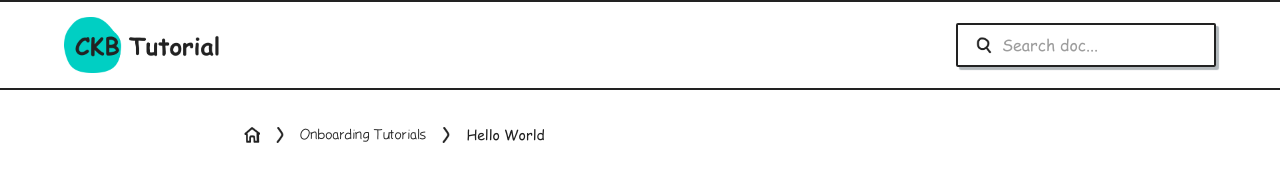
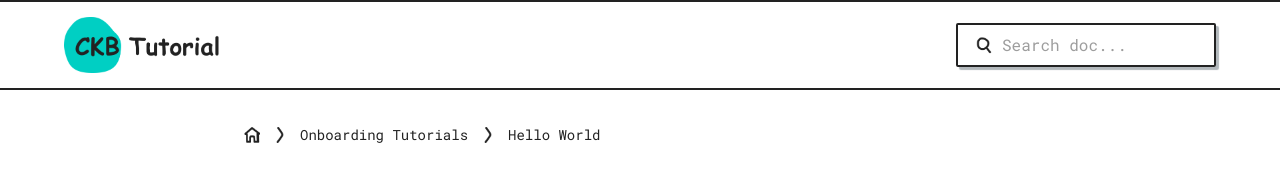
Before and after one commit to cryptape/ckb-tutorial, a React (Vite) app: page / in a window 1280 px wide. Shown: the top 180 px of the page. Built offline with nearby package versions, Linux system fonts and the light colour scheme.

Commit message:
change code font family

```diff
--- a/src/index.css
+++ b/src/index.css
@@ -77,7 +77,7 @@ h3 {
 p,
 pre,
 code {
-  font-family: 'Roboto Mono', monospace;
+  font-family: 'Roboto Mono', monospace !important;
 }
 
 strong {
```
